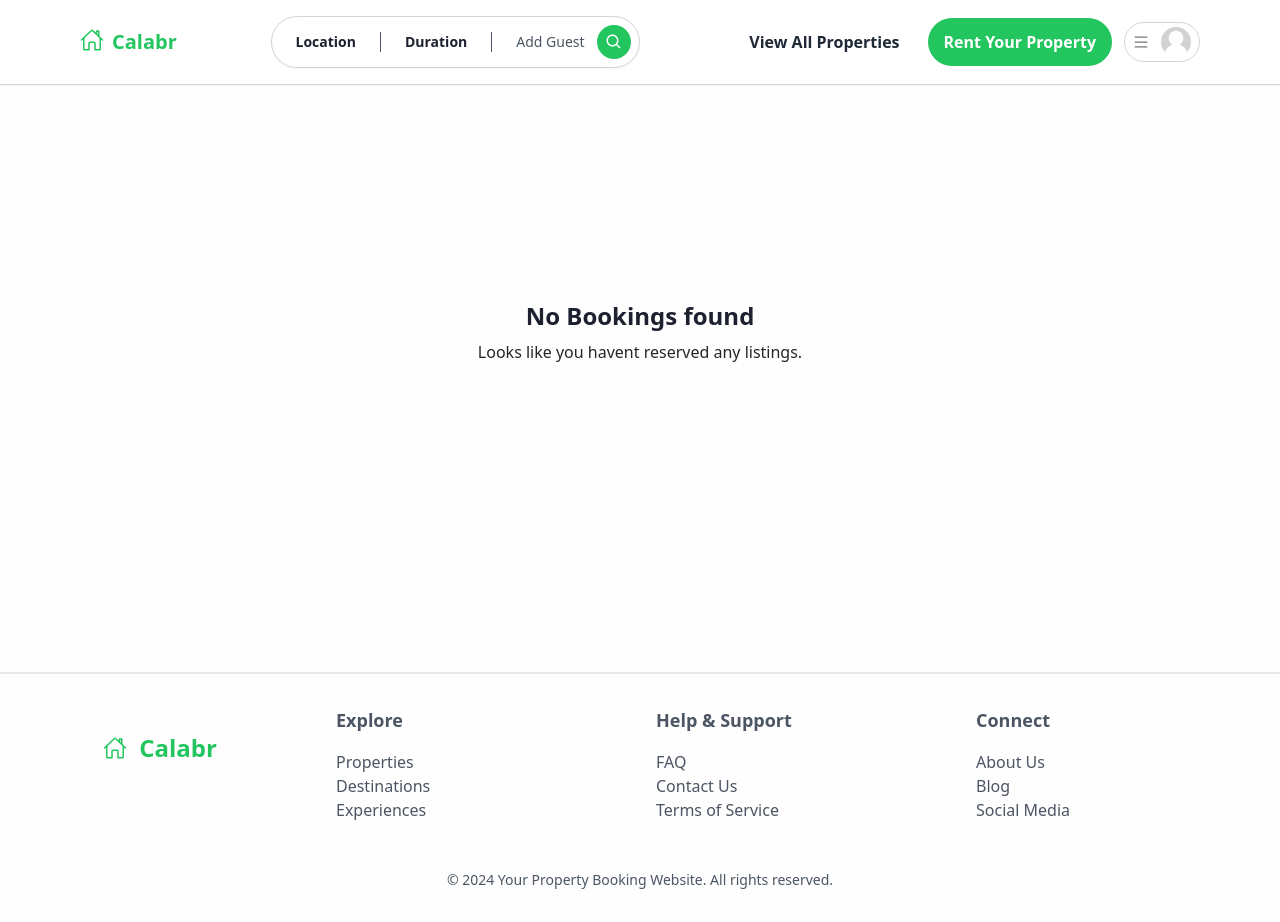
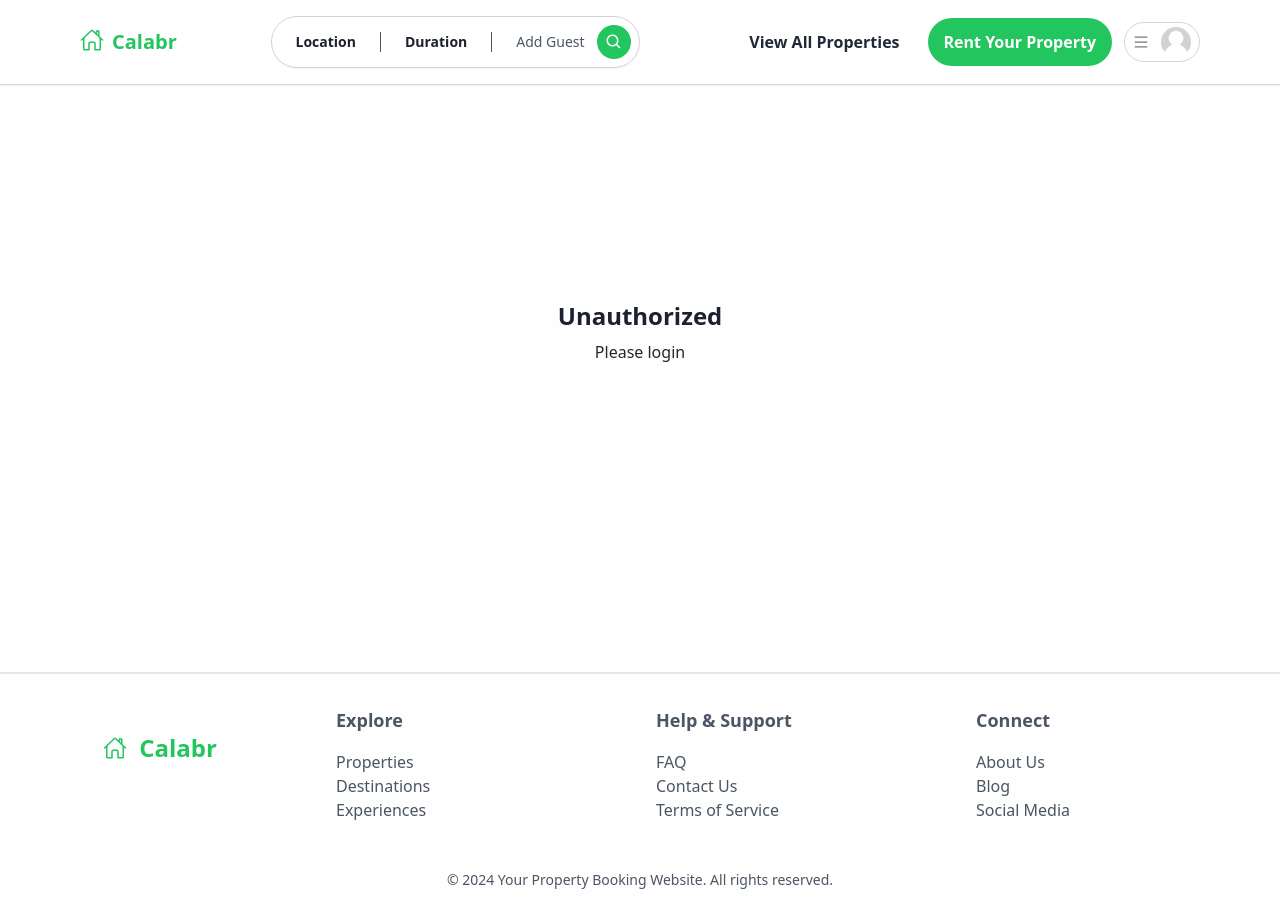
Before and after one commit to amogbeyiteren/Calabar, a Next.js app: page /trips in a window 1280 px wide. Built offline with nearby package versions, Linux system fonts and the light colour scheme; no server answers; the database is empty.

Commit message:
next auth

```diff
--- a/app/trips/page.tsx
+++ b/app/trips/page.tsx
@@ -10,18 +10,18 @@ import TripsClient from "./TripsClient";
 const TripsPage = async () => {
   const currentUser = await getCurrentUser();
 
-  // if (!currentUser) {
-  //   return (
-  //     <ClientOnly>
-  //       <EmptyState
-  //         title="Unauthorized"
-  //         subtitle="Please login"
-  //       />
-  //     </ClientOnly>
-  //   );
-  // }
+  if (!currentUser) {
+    return (
+      <ClientOnly>
+        <EmptyState
+          title="Unauthorized"
+          subtitle="Please login"
+        />
+      </ClientOnly>
+    );
+  }
 
-  const reservations = await getReservations({ userId: currentUser?.id });
+  const reservations = await getReservations({ userId: currentUser.id });
 
   if (reservations.length === 0) {
     return (
```
